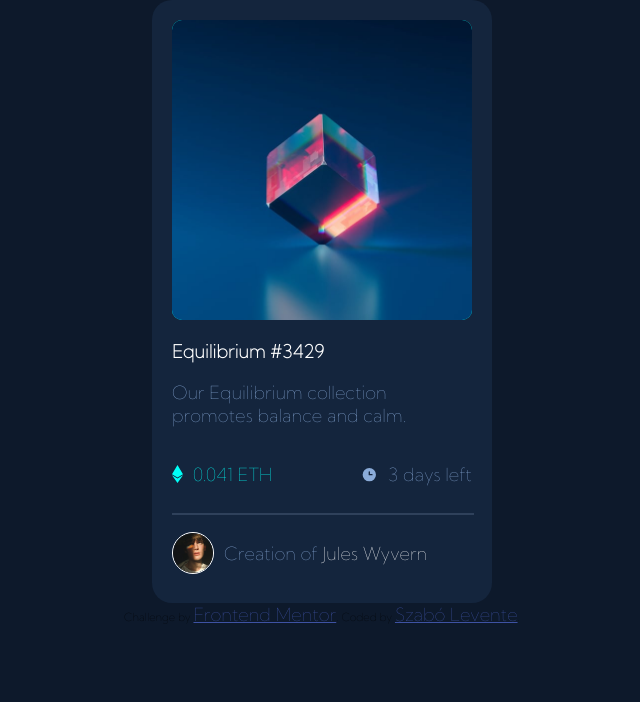
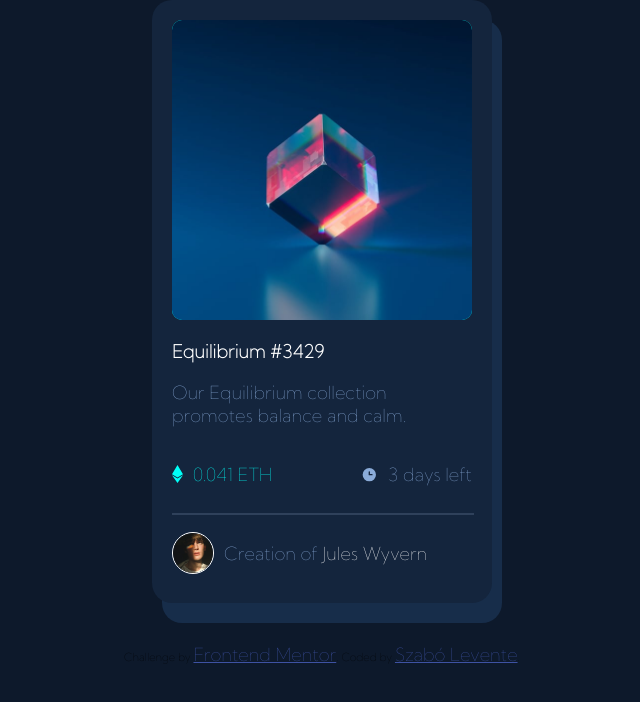
Before and after one commit to SzaboLeventeDev/nft_preview_card, a plain HTML site: page index.html in a window 1280 px wide. Shown: the whole page, without its empty margins (318-958 px from the left). Drawn offline with Linux system fonts and the light colour scheme.

Commit message:
box shadow added, final version

```diff
--- a/index.html
+++ b/index.html
@@ -13,8 +13,7 @@
 
   <!-- Feel free to remove these styles or customise in your own stylesheet 👍 -->
   <style>
-    .attribution { font-size: 11px; text-align: center; }
-    .attribution a { color: hsl(228, 45%, 44%); }
+
   </style>
 </head>
 <body>
@@ -47,7 +46,7 @@
   </main>
   <div class="attribution">
     Challenge by <a href="https://www.frontendmentor.io?ref=challenge" target="_blank">Frontend Mentor</a>.
-    Coded by <a href="#">Szabó Levente</a>.
+    Coded by <a href="https://www.linkedin.com/in/szab%C3%B3levente/">Szabó Levente</a>.
   </div>
 </body>
 </html>
--- a/style.css
+++ b/style.css
@@ -19,6 +19,7 @@ main{
     border-radius: 20px;
     padding: 20px;
     background-color: hsl(216, 50%, 16%);
+    box-shadow: 10px 20px hsl(214, 52%, 19%);
 }
 hr{
     width: 100%;
@@ -104,7 +105,13 @@ p{
 .name{
     color: white;
 }
-
+/* ---------------Attribution------ */
+.attribution {
+    font-size: 11px;
+    text-align: center;
+    margin-top: 40px;
+}
+.attribution a { color: hsl(228, 45%, 44%); }
 /* @media screen and (width < 1040px) {
     .body{
         width: 100%;
```
